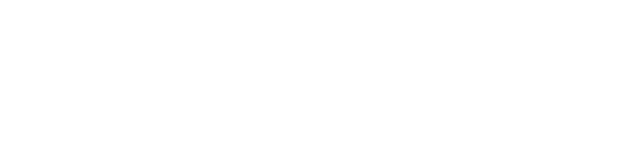
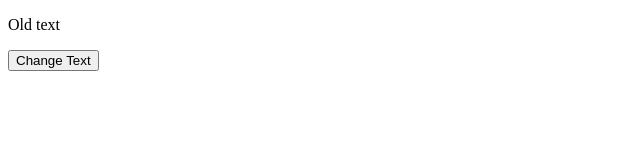
Before and after one commit to emon-codes/js-practic, a plain HTML site: page index.html in a window 1280 px wide. Shown: the whole page, without its empty margins (0-640 px from the left). Drawn offline with Linux system fonts and the light colour scheme.

Commit message:
dom js state

```diff
--- a/index.html
+++ b/index.html
@@ -1,11 +1,18 @@
 <!DOCTYPE html>
-<html lang="en">
-  <head>
-    <meta charset="UTF-8" />
-    <meta name="viewport" content="width=device-width, initial-scale=1.0" />
-    <title>Document</title>
-  </head>
-  <body>
-    <script src="/object.js"></script>
-  </body>
+<html>
+<head>
+  <title>Change Text Example</title>
+</head>
+<body>
+
+  <p class="lorem1">Old text</p>
+  <button onclick="cclick()">Change Text</button>
+
+  <script>
+    function cclick() {
+      document.querySelector(".lorem1").innerText = "paragraph";
+    }
+  </script>
+
+</body>
 </html>
```
Also changed, not shown: dom.js (added, +27 -0 lines), img/tree-7619791_1280.jpg (added), 4 other files.
